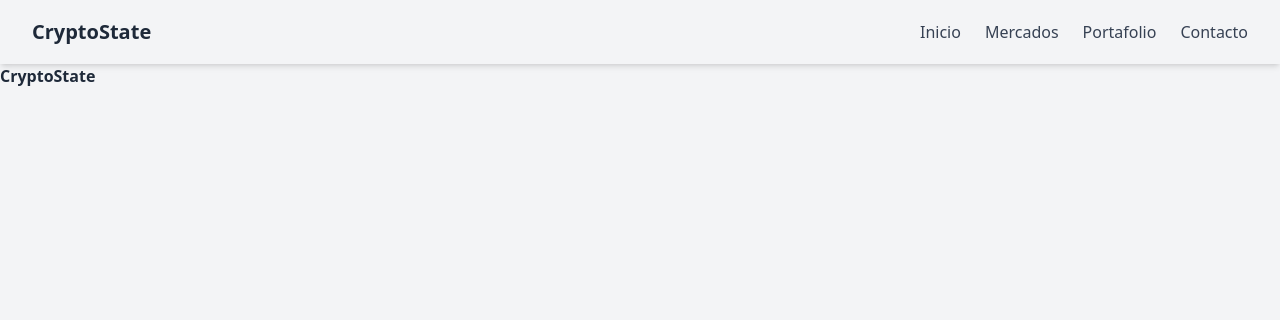
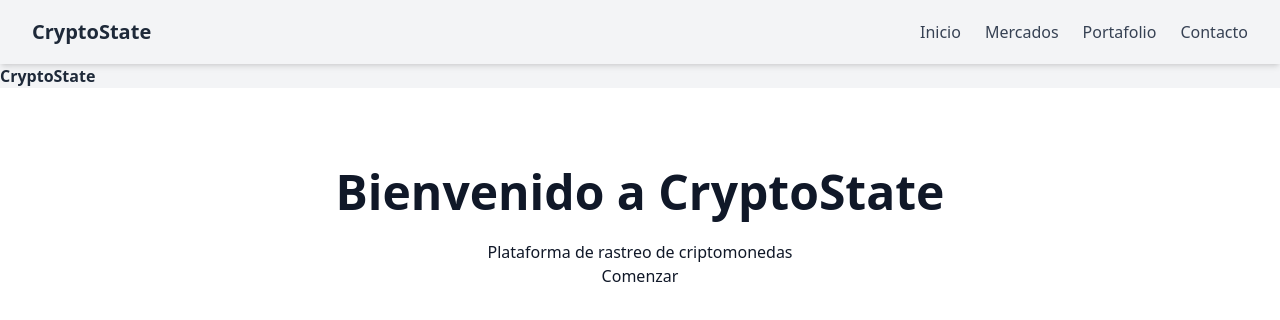
Before and after one commit to DanilovTuring/crypto-state, a React (Vite) app: page / in a window 1280 px wide. Shown: the top 320 px of the page. Built offline with nearby package versions, Linux system fonts and the light colour scheme.

Commit message:
feat: add Home component for cryptocurrency tracking platform

```diff
--- a/src/App.jsx
+++ b/src/App.jsx
@@ -2,7 +2,7 @@ import { useState } from 'react'
 import reactLogo from './assets/react.svg'
 import './App.css'
 import Navbar from './components/Navbar'
-
+import Home from './pages/Home'
 function App() {
 
 
@@ -12,6 +12,7 @@ function App() {
         <Navbar />
         <main>
           <h1 className="text-4x1 font-bold">CryptoState</h1>
+          <Home />
         </main>
     </div>
 
--- a/src/pages/Home.jsx
+++ b/src/pages/Home.jsx
@@ -0,0 +1,19 @@
+import React from 'react';
+
+function Home() {
+    return (
+        <section className="px-4 py-12 md:py-20 bg-white dark:bg-[--color--primary-dark] text-gray-900 dark:text-white">
+            <div className="max-w-4x2 mx-auto text-center">
+                <h1 className="text-4xl md:text-5xl font-bold mb-6"> Bienvenido a CryptoState</h1>
+                <p>
+                    Plataforma de rastreo de criptomonedas
+                </p>
+                <a href="#">
+                    Comenzar
+                </a>
+            </div>
+        </section>
+    );
+}
+
+export default Home;
```
